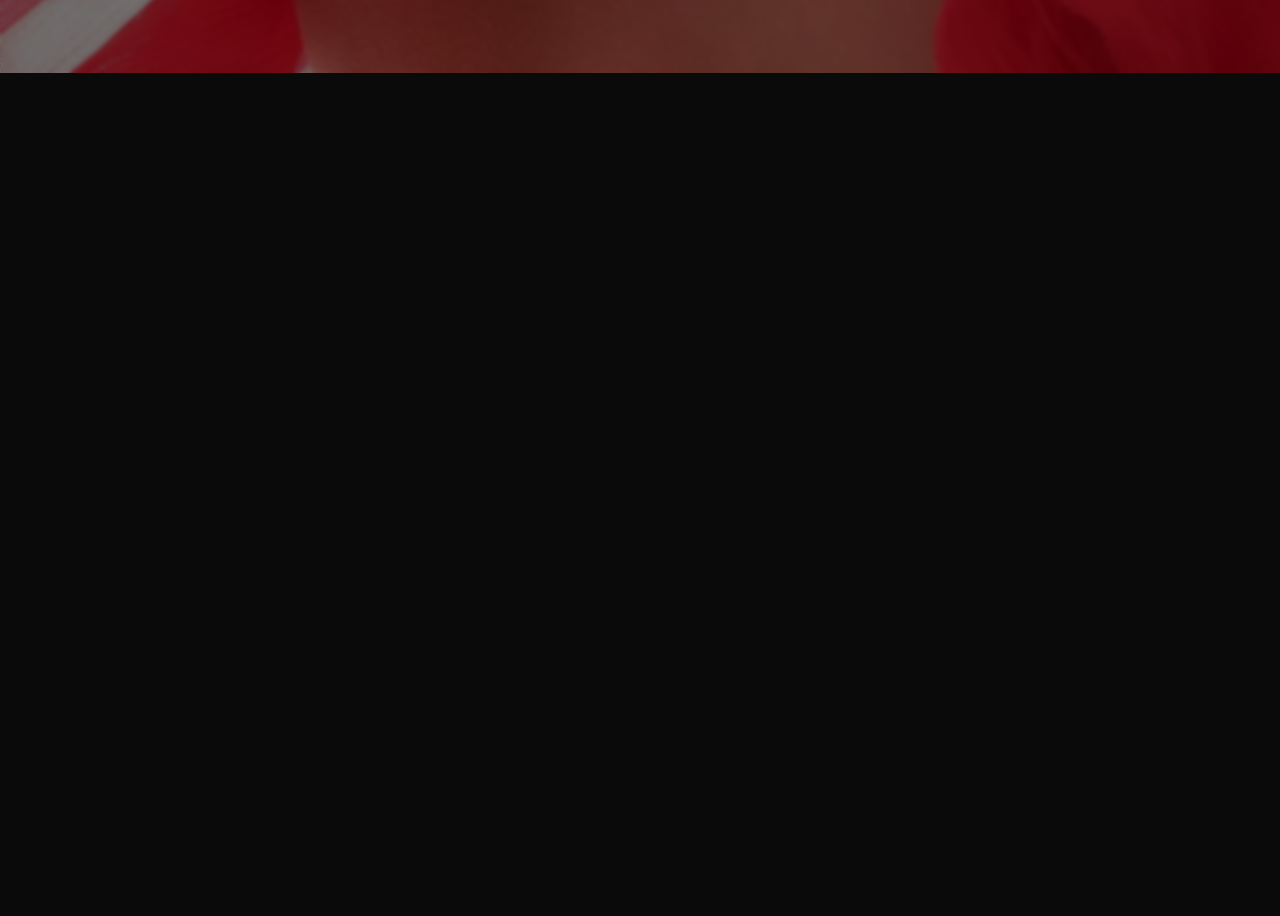
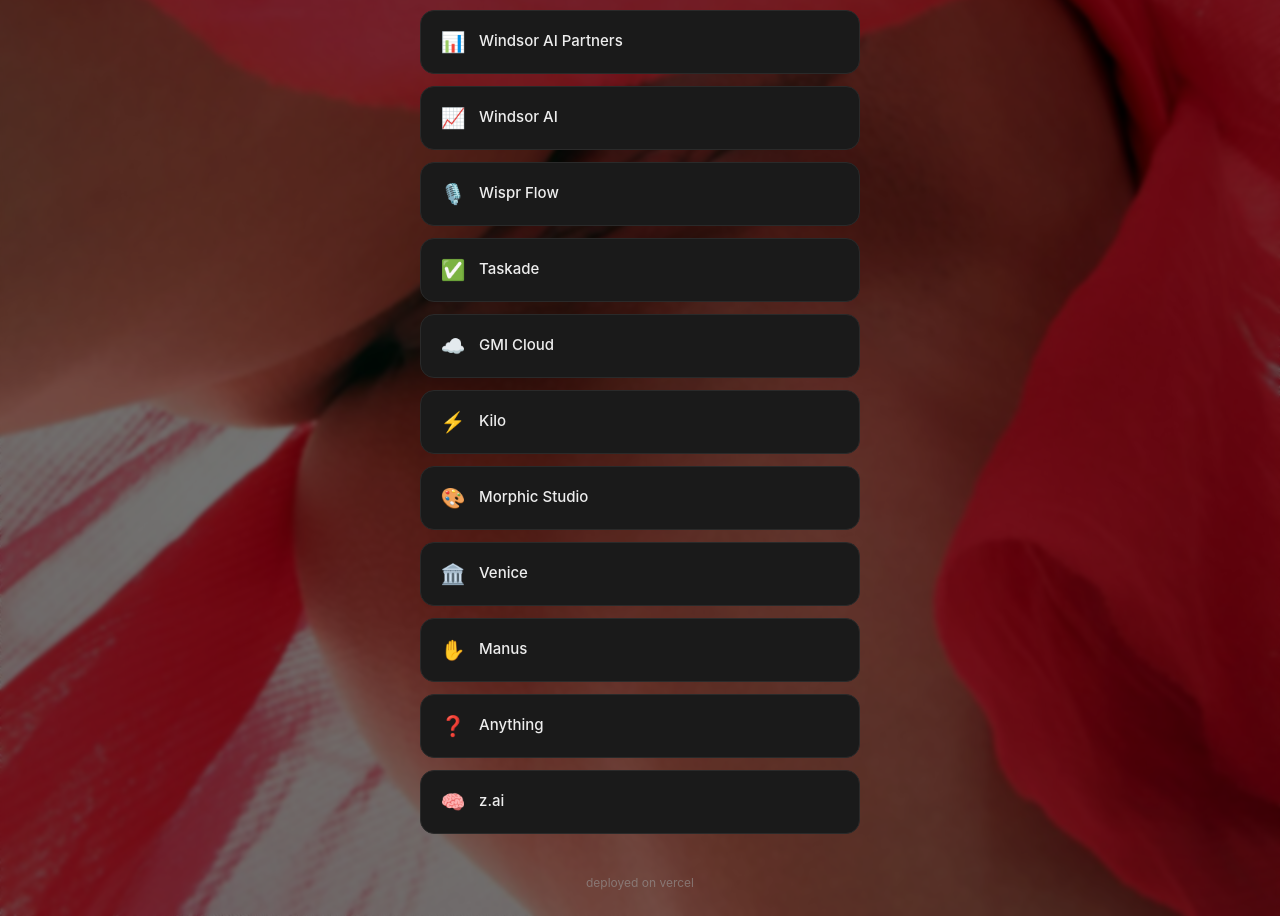
Before and after one commit to christcame/ass-rest, a Next.js app: page / in a window 1280 px wide. Shown: the part 727-1643 px from the top of the page. Before the commit the page ends 800 px from the top, so only its background shows below. Built offline with nearby package versions, Linux system fonts and the light colour scheme.

Commit message:
feat: expand links list with referrals

```diff
--- a/app/links.ts
+++ b/app/links.ts
@@ -21,6 +21,11 @@ export const LINKS: LinkItem[] = [
     description: "@ManchakaRoad",
   },
   {
+    label: "Telegram",
+    href: "https://t.me/rockmurphy",
+    icon: "✈️",
+  },
+  {
     label: "Zo Computer",
     href: "https://zo-computer.cello.so",
     icon: "🖥️",
@@ -32,8 +37,68 @@ export const LINKS: LinkItem[] = [
     description: "bring back the old internet",
   },
   {
-    label: "Telegram",
-    href: "https://t.me/rockmurphy",
-    icon: "✈️",
+    label: "TinyFish Agent",
+    href: "https://agent.tinyfish.ai/sign-up?ref=v1.dXNlcl8zQmhKbkxLVmNsakNud3lPS2hQS3JrbUVUWWQ.EjWwA600IA0SP4ut5lFVAEgAB6o7y3klgMB5uhtP63Y",
+    icon: "🐟",
+  },
+  {
+    label: "FreeModel",
+    href: "https://freemodel.dev/invite/FRE-018aede3",
+    icon: "🆓",
+  },
+  {
+    label: "Windsor AI Partners",
+    href: "https://partners.windsor.ai?sref=pl9cyyi",
+    icon: "📊",
+  },
+  {
+    label: "Windsor AI",
+    href: "https://windsor.ai/?fpr=troycarboni",
+    icon: "📈",
+  },
+  {
+    label: "Wispr Flow",
+    href: "https://wisprflow.ai/r?TWALTER1",
+    icon: "🎙️",
+  },
+  {
+    label: "Taskade",
+    href: "https://www.taskade.com/signup?referral=Kuk3bFk3YnPT4Sha",
+    icon: "✅",
+  },
+  {
+    label: "GMI Cloud",
+    href: "https://console.gmicloud.ai/ref/VT5A8PJA",
+    icon: "☁️",
+  },
+  {
+    label: "Kilo",
+    href: "https://share.kilo.ai/mzTNoy3",
+    icon: "⚡",
+  },
+  {
+    label: "Morphic Studio",
+    href: "https://studio.morphic.com/invite/MDE5ZGQzZjctNDhmMy03N2UwLWFkYjAtNDRjMDRhMzQ5NzY2",
+    icon: "🎨",
+  },
+  {
+    label: "Venice",
+    href: "https://venice.ai/chat?ref=Mlybug",
+    icon: "🏛️",
+  },
+  {
+    label: "Manus",
+    href: "https://manus.im/invitation/IYMIEOHAVGGK7",
+    icon: "✋",
+  },
+  {
+    label: "Anything",
+    href: "https://www.anything.com/invite/5dcsf8rh",
+    icon: "❓",
+  },
+  {
+    label: "z.ai",
+    href: "https://z.ai/subscribe?ic=F099MIN06Z",
+    icon: "🧠",
   },
 ];
```
